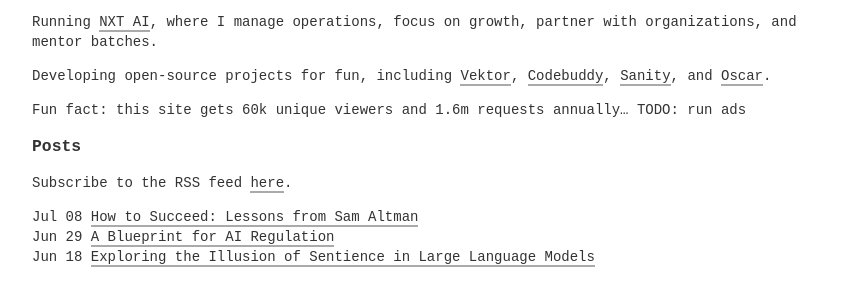
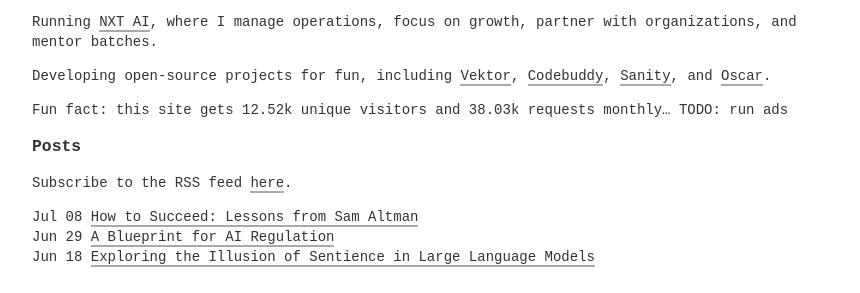
Before and after one commit to notallm/notallm.github.io, a Jekyll site: the page built from index.md, in a window 1280 px wide. Shown: the part 443-736 px from the top of the page, without its empty margins (208-1068 px from the left). Built offline with Jekyll 4.4.1, drawn with Linux system fonts in a browser that asks for light colours.

Commit message:
update statistics annually -> monthly

```diff
--- a/index.md
+++ b/index.md
@@ -27,7 +27,7 @@
 Developing open-source projects for fun, including [Vektor](https://github.com/notallm/vektor), [Codebuddy](https://github.com/notallm/codebuddy),
 [Sanity](https://github.com/notallm/sanity), and [Oscar](https://github.com/notallm/oscar).
 
-Fun fact: this site gets 60k unique viewers and 1.6m requests annually... TODO: run ads
+Fun fact: this site gets 12.52k unique visitors and 38.03k requests monthly... TODO: run ads
 
 ### Posts
 
```
